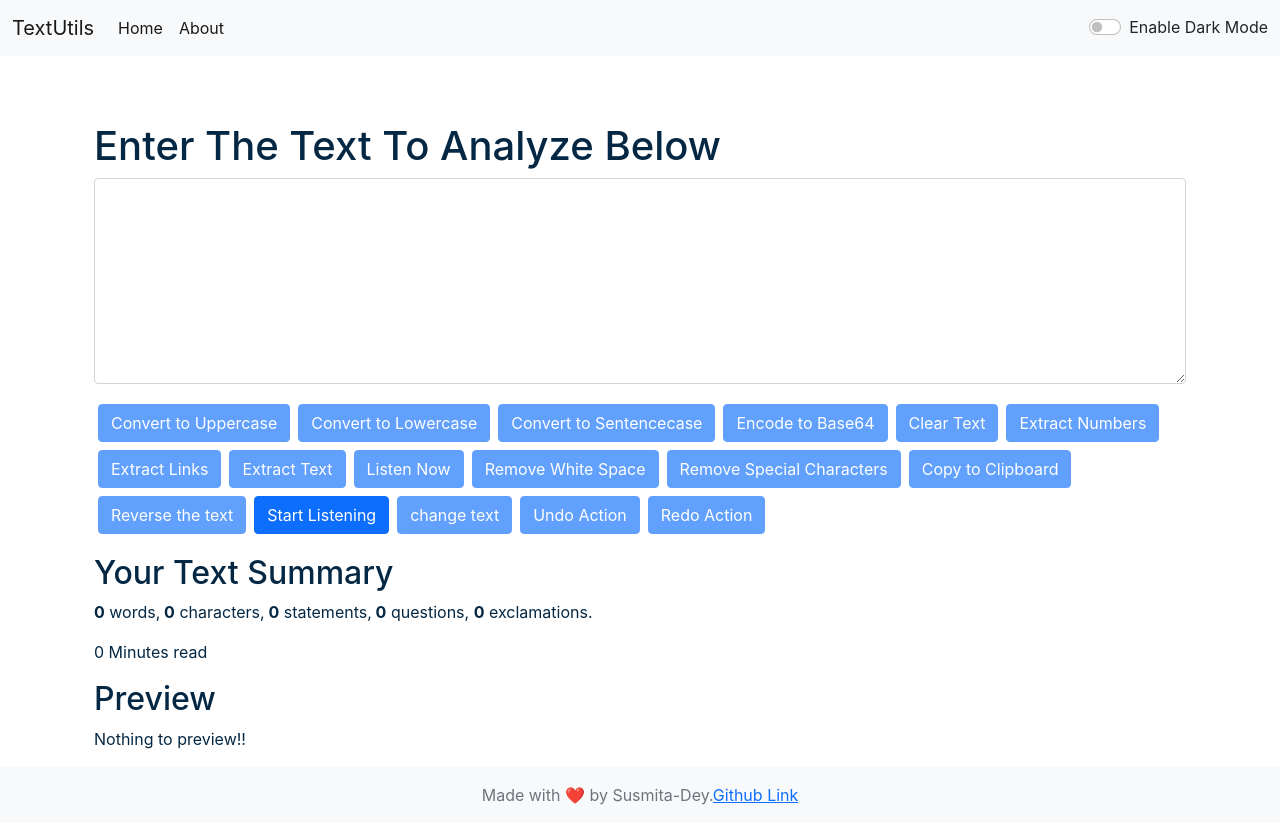
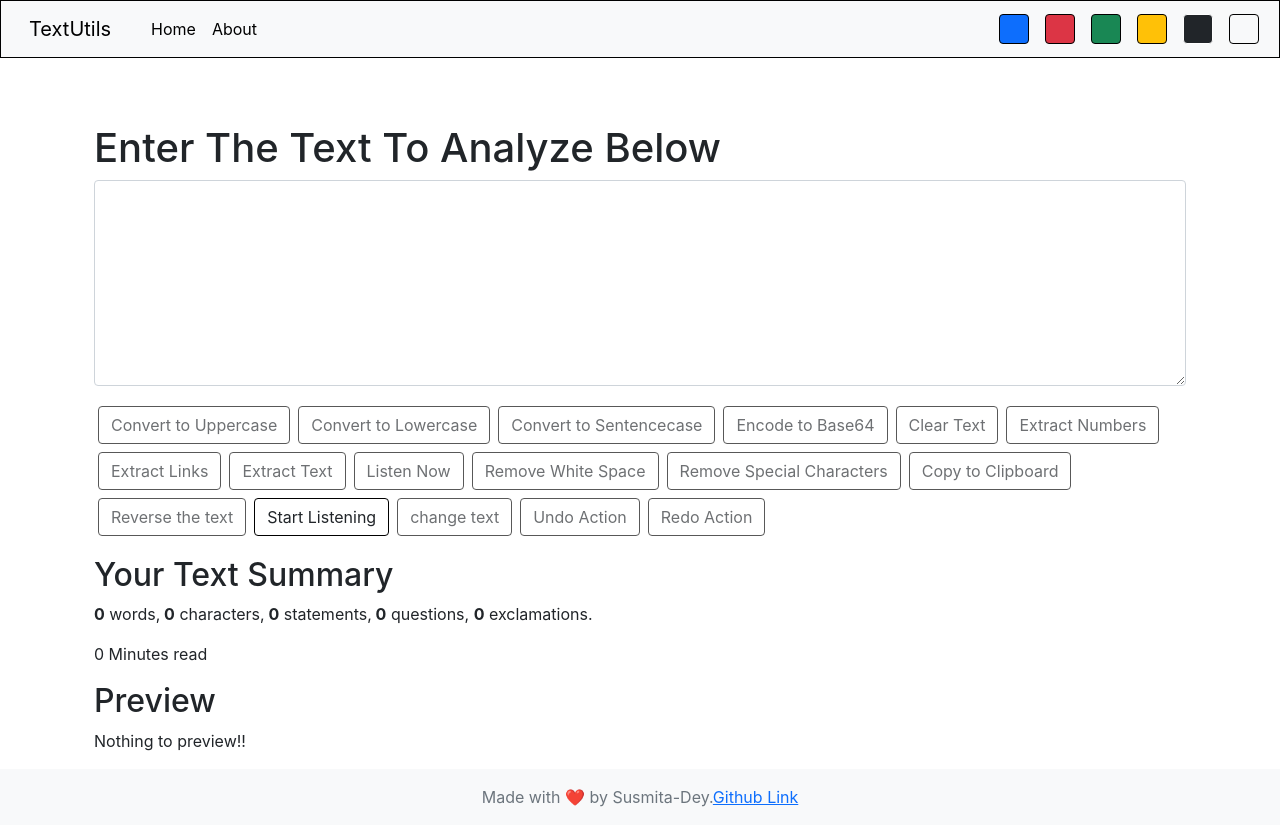
Before and after one commit to Susmita-Dey/TextUtils, a React (Create React App) app: page / in a window 1280 px wide. Built offline with nearby package versions, Linux system fonts and the light colour scheme.

Commit message:
color-palette

```diff
--- a/src/App.js
+++ b/src/App.js
@@ -21,27 +21,155 @@ function App() {
   //   document.body.classList.remove("bg-primary");
   // };
 
-  const toggleMode = () => {
-    // removeBodyClasses();
-    // console.log(cls);
-    // document.body.classList.add("bg-" + cls);
-    if (mode === "light") {
-      setMode("dark");
-      document.body.style.backgroundColor = "#042743";
-      showAlert("Dark mode has been enabled", "success");
+  const toggleMode = (mode) => {
+    if(mode==="dark"){
+      document.body.style.backgroundColor = "#042743"
+      document.body.style.color = "#fff"
 
-      // document.title = "TextUtils - Dark Mode";
-      // setInterval(() => {
-      //   document.title = "TextUtils - Dark Mode";
-      // }, 2000);
-      // setInterval(() => {
-      //   document.title = "Install TextUtils  now";
-      // }, 1500);
-    } else {
-      setMode("light");
-      document.body.style.backgroundColor = "white";
-      showAlert("Light mode has been enabled", "success");
-      // document.title = "TextUtils - Light Mode";
+      Array.from(document.getElementById("nav").classList).forEach(element => {
+        document.getElementById("nav").classList.remove(element)
+      });
+      document.getElementById("nav").classList.add("navbar-"+mode, "bg-"+mode, "navbar", "navbar-expand-lg")
+      Array.from(document.querySelectorAll(".nav-link")).forEach(element => {
+        element.style.color = "#fff"
+      });
+      document.getElementById("myBox").style.backgroundColor = "rgb(19, 70, 110)"
+      document.getElementById("myBox").style.color = "#fff"
+      Array.from(document.querySelectorAll(".btn")).forEach(element => {
+        element.style.backgroundColor = "rgb(19, 70, 110)"
+        element.style.color = "#fff"
+
+      });
+      Array.from(document.getElementById("footer").classList).forEach(element => {
+        document.getElementById("footer").classList.remove(element)
+      });
+      document.getElementById("footer").classList.add("footer", "mt-auto", "py-3", "bg-",mode)
+    }
+
+
+    if(mode==="light"){
+      document.body.style.backgroundColor = "#fff"
+      document.body.style.color = "#000"
+
+      Array.from(document.getElementById("nav").classList).forEach(element => {
+        document.getElementById("nav").classList.remove(element)
+      });
+      document.getElementById("nav").classList.add("navbar-"+mode, "bg-"+mode, "navbar", "navbar-expand-lg")
+      Array.from(document.querySelectorAll(".nav-link")).forEach(element => {
+        element.style.color = "#000"
+      });
+      document.getElementById("myBox").style.backgroundColor = "#fff"
+      document.getElementById("myBox").style.color = "#000"
+      Array.from(document.querySelectorAll(".btn")).forEach(element => {
+        element.style.backgroundColor = "#fff"
+        element.style.color = "#000"
+
+      });
+      Array.from(document.getElementById("footer").classList).forEach(element => {
+        document.getElementById("footer").classList.remove(element)
+      });
+      document.getElementById("footer").classList.add("footer", "mt-auto", "py-3", "bg-",mode)
+    }
+
+
+    if(mode==="primary"){
+      document.body.style.backgroundColor = "blue"
+      document.body.style.color = "#fff"
+
+      Array.from(document.getElementById("nav").classList).forEach(element => {
+        document.getElementById("nav").classList.remove(element)
+      });
+      document.getElementById("nav").classList.add("navbar-"+mode, "bg-"+mode, "navbar", "navbar-expand-lg")
+      Array.from(document.querySelectorAll(".nav-link")).forEach(element => {
+        element.style.color = "#fff"
+      });
+      document.getElementById("myBox").style.backgroundColor = "rgb(19, 70, 110)"
+      document.getElementById("myBox").style.color = "#fff"
+      Array.from(document.querySelectorAll(".btn")).forEach(element => {
+        element.style.backgroundColor = "rgb(19, 70, 110)"
+        element.style.color = "#fff"
+
+      });
+      Array.from(document.getElementById("footer").classList).forEach(element => {
+        document.getElementById("footer").classList.remove(element)
+      });
+      document.getElementById("footer").classList.add("footer", "mt-auto", "py-3", "bg-",mode)
+    }
+
+
+    if(mode==="danger"){
+      document.body.style.backgroundColor = "red"
+      document.body.style.color = "#fff"
+
+      Array.from(document.getElementById("nav").classList).forEach(element => {
+        document.getElementById("nav").classList.remove(element)
+      });
+      document.getElementById("nav").classList.add("navbar-"+mode, "bg-"+mode, "navbar", "navbar-expand-lg")
+      Array.from(document.querySelectorAll(".nav-link")).forEach(element => {
+        element.style.color = "#fff"
+      });
+      document.getElementById("myBox").style.backgroundColor = "#ff5c5c"
+      document.getElementById("myBox").style.color = "#fff"
+      Array.from(document.querySelectorAll(".btn")).forEach(element => {
+        element.style.backgroundColor = "#ff5c5c"
+        element.style.color = "#fff"
+
+      });
+      Array.from(document.getElementById("footer").classList).forEach(element => {
+        document.getElementById("footer").classList.remove(element)
+      });
+      document.getElementById("footer").classList.add("footer", "mt-auto", "py-3", "bg-",mode)
+    }
+
+
+
+    if(mode==="success"){
+      document.body.style.backgroundColor = "#00A300"
+      document.body.style.color = "#fff"
+
+      Array.from(document.getElementById("nav").classList).forEach(element => {
+        document.getElementById("nav").classList.remove(element)
+      });
+      document.getElementById("nav").classList.add("navbar-"+mode, "bg-"+mode, "navbar", "navbar-expand-lg")
+      Array.from(document.querySelectorAll(".nav-link")).forEach(element => {
+        element.style.color = "#fff"
+      });
+      document.getElementById("myBox").style.backgroundColor = "#5CFF5C"
+      document.getElementById("myBox").style.color = "#fff"
+      Array.from(document.querySelectorAll(".btn")).forEach(element => {
+        element.style.backgroundColor = "#5CFF5C"
+        element.style.color = "#fff"
+
+      });
+      Array.from(document.getElementById("footer").classList).forEach(element => {
+        document.getElementById("footer").classList.remove(element)
+      });
+      document.getElementById("footer").classList.add("footer", "mt-auto", "py-3", "bg-",mode)
+    }
+
+
+    if(mode==="warning"){
+      document.body.style.backgroundColor = "#FFFF2E"
+      document.body.style.color = "#000"
+
+      Array.from(document.getElementById("nav").classList).forEach(element => {
+        document.getElementById("nav").classList.remove(element)
+      });
+      document.getElementById("nav").classList.add("navbar-"+mode, "bg-"+mode, "navbar", "navbar-expand-lg")
+      Array.from(document.querySelectorAll(".nav-link")).forEach(element => {
+        element.style.color = "#000"
+      });
+      document.getElementById("myBox").style.backgroundColor = "#FFFF5C"
+      document.getElementById("myBox").style.color = "#000"
+      Array.from(document.querySelectorAll(".btn")).forEach(element => {
+        element.style.backgroundColor = "#FFFF5C"
+        element.style.color = "#000"
+
+      });
+      Array.from(document.getElementById("footer").classList).forEach(element => {
+        document.getElementById("footer").classList.remove(element)
+      });
+      document.getElementById("footer").classList.add("footer", "mt-auto", "py-3", "bg-",mode)
     }
   };
 
--- a/src/components/Alert.js
+++ b/src/components/Alert.js
@@ -10,7 +10,7 @@ export default function Alert(props) {
       {props.alert && (
         <div
           className={`alert alert-${props.alert.type} alert-dismissible fade show`}
-          role="alert"
+          role="alert" id="alert"
         >
           <strong>{capitalize(props.alert.type)}</strong>: {props.alert.msg}
         </div>
--- a/src/components/Footer.js
+++ b/src/components/Footer.js
@@ -4,7 +4,7 @@ export class Footer extends Component {
   render() {
     return (
       <div>
-        <footer className="footer mt-auto py-3 bg-light">
+        <footer className="footer mt-auto py-3 bg-light" id="footer">
             <div className="container text-center">
             <span class="text-muted" >Made with ❤️ by Susmita-Dey.<a href="https://github.com/Susmita-Dey/TextUtils">Github Link</a> </span>
             </div>
--- a/src/components/Navbar.js
+++ b/src/components/Navbar.js
@@ -6,9 +6,10 @@ export default function Navbar(props) {
   return (
     <nav
       className={`navbar navbar-expand-lg navbar-${props.mode} bg-${props.mode}`}
+      id="nav" style={{"border":"0.5px solid black"}}
     >
       <div className="container-fluid">
-        <Link className="navbar-brand" to="/">
+        <Link className="navbar-brand nav-link" to="/"  style={{"color":"black"}}>
           {props.title}
         </Link>
         <button
@@ -25,81 +26,34 @@ export default function Navbar(props) {
         <div className="collapse navbar-collapse" id="navbarSupportedContent">
           <ul className="navbar-nav me-auto mb-2 mb-lg-0">
             <li className="nav-item">
-              <Link className="nav-link active" aria-current="page" to="/">
+              <Link className="nav-link active" aria-current="page" to="/" style={{"color":"black"}}>
                 Home
               </Link>
             </li>
             <li className="nav-item">
-              <Link className="nav-link active" to="/about">
+              <Link className="nav-link active" to="/about" style={{"color":"black"}}>
                 {props.aboutText}
               </Link>
             </li>
           </ul>
-          {/* <div className="d-flex">
-            <div
-              className="bg-primary rounded mx-2"
-              onClick={() => {
-                props.toggleMode("primary");
-              }}
-              style={{ height: "30px", width: "30px", cursor: "pointer" }}
-            ></div>
-            <div
-              className="bg-success rounded mx-2"
-              onClick={() => {
-                props.toggleMode("success");
-              }}
-              style={{ height: "30px", width: "30px", cursor: "pointer" }}
-            ></div>
-            <div
-              className="bg-danger rounded mx-2"
-              onClick={() => {
-                props.toggleMode("danger");
-              }}
-              style={{ height: "30px", width: "30px", cursor: "pointer" }}
-            ></div>
-            <div
-              className="bg-warning rounded mx-2"
-              onClick={() => {
-                props.toggleMode("warning");
-              }}
-              style={{ height: "30px", width: "30px", cursor: "pointer" }}
-            ></div>
-            <div
-              className="bg-dark rounded mx-2"
-              onClick={() => {
-                props.toggleMode("dark");
-              }}
-              style={{ height: "30px", width: "30px", cursor: "pointer" }}
-            ></div>
-            <div
-              className="bg-light rounded mx-2"
-              onClick={() => {
-                props.toggleMode("light");
-              }}
-              style={{ height: "30px", width: "30px", cursor: "pointer" }}
-            ></div>
-          </div> */}
-          <div
-            className={`form-check form-switch text-${
-              props.mode === "light" ? "dark" : "light"
-            }`}
-          >
-            <input
-              className="form-check-input"
-              type="checkbox"
-              onClick={() => {
-                props.toggleMode("light");
-              }}
-              role="switch"
-              id="flexSwitchCheckDefault"
-            />
-            <label
-              className="form-check-label"
-              htmlFor="flexSwitchCheckDefault"
-            >
-              Enable Dark Mode
-            </label>
-          </div>
+          <div className="d-flex">
+              <div className="bg-primary rounded mx-2" onClick={()=>{props.toggleMode('primary')}} style={{height:'30px', width:'30px',cursor :'pointer',border:'1px solid black'}}></div>
+            </div>
+            <div className="d-flex">
+              <div className="bg-danger rounded mx-2" onClick={()=>{props.toggleMode('danger')}} style={{height:'30px', width:'30px',cursor :'pointer',border:'1px solid black'}}></div>
+            </div>
+            <div className="d-flex">
+              <div className="bg-success rounded mx-2" onClick={()=>{props.toggleMode('success')}} style={{height:'30px', width:'30px',cursor :'pointer',border:'1px solid black'}}></div>
+            </div>
+            <div className="d-flex">
+              <div className="bg-warning rounded mx-2" onClick={()=>{props.toggleMode('warning')}} style={{height:'30px', width:'30px',cursor :'pointer',border:'1px solid black'}}></div>
+            </div>
+            <div className="d-flex text-dark">
+              <div className="bg-dark rounded mx-2" onClick={()=>{props.toggleMode('dark')}} style={{height:'30px', width:'30px',cursor :'pointer',border:'1px solid white'}}></div>
+            </div>
+            <div className="d-flex text-light">
+              <div className="bg-light rounded mx-2" onClick={()=>{props.toggleMode('light')}} style={{height:'30px', width:'30px',cursor :'pointer',border:'1px solid black'}}></div>
+            </div>
         </div>
       </div>
     </nav>
--- a/src/components/TextForm.js
+++ b/src/components/TextForm.js
@@ -218,9 +218,6 @@ export default function TextForm(props) {
     <>
       <div
         className="container"
-        style={{
-          color: props.mode === 'dark' ? 'white' : '#042743',
-        }}
       >
         <h1 className="mb-2">{props.heading}</h1>
         <div className="mb-3">
@@ -238,123 +235,143 @@ export default function TextForm(props) {
         </div>
         <button
           disabled={text.length === 0}
-          className="btn btn-primary mx-1 my-1"
+          className="btn  mx-1 my-1"
           onClick={handleUpClick}
+          style={{border:"1px solid black"}}
         >
           Convert to Uppercase
         </button>
         <button
           disabled={text.length === 0}
-          className="btn btn-primary mx-1 my-1"
+          className="btn  mx-1 my-1"
           onClick={handleLowClick}
+          style={{border:"1px solid black"}}
         >
           Convert to Lowercase
         </button>
         <button
           disabled={text.length === 0}
-          className="btn btn-primary mx-1 my-1"
+          className="btn  mx-1 my-1"
           onClick={handleSentenceClick}
+          style={{border:"1px solid black"}}
         >
           Convert to Sentencecase
         </button>
         <button
           disabled={text.length === 0}
-          className="btn btn-primary mx-1 my-1"
+          className="btn  mx-1 my-1"
           onClick={handlebase64Click}
+          style={{border:"1px solid black"}}
         >
           Encode to Base64
         </button>
         <button
           disabled={text.length === 0}
-          className="btn btn-primary mx-1 my-1"
+          className="btn  mx-1 my-1"
           onClick={handleClearClick}
+          style={{border:"1px solid black"}}
         >
           Clear Text
         </button>
         <button
           disabled={text.length === 0}
-          className="btn btn-primary mx-1 my-1"
+          className="btn  mx-1 my-1"
           onClick={handleNumExtract}
+          style={{border:"1px solid black"}}
         >
           Extract Numbers
         </button>
         <button
           disabled={text.length === 0}
-          className="btn btn-primary mx-1 my-1"
+          className="btn  mx-1 my-1"
           onClick={handleLinkExtract}
+          style={{border:"1px solid black"}}
         >
           Extract Links
         </button>
         <button
           disabled={text.length === 0}
-          className="btn btn-primary mx-1 my-1"
+          className="btn  mx-1 my-1"
           onClick={handletextExtract}
+          style={{border:"1px solid black"}}
         >
           Extract Text
         </button>
         <button
           disabled={text.length === 0}
-          className="btn btn-primary mx-1 my-1"
+          className="btn  mx-1 my-1"
           onClick={handleSpeakClick}
+          style={{border:"1px solid black"}}
         >
           Listen Now
         </button>
         <button
           disabled={text.length === 0}
-          className="btn btn-primary mx-1 my-1"
+          className="btn  mx-1 my-1"
           onClick={handleRemoveWhiteSpaceClick}
+          style={{border:"1px solid black"}}
         >
           Remove White Space
         </button>
 
         <button
           disabled={text.length === 0}
-          className="btn btn-primary mx-1 my-1"
+          className="btn  mx-1 my-1"
           onClick={handleRemoveSpecialCharacters}
+          style={{border:"1px solid black"}}
         >
           Remove Special Characters
         </button>
 
         <button
           disabled={text.length === 0}
-          className="btn btn-primary mx-1 my-1"
+          className="btn mx-1 my-1"
           onClick={handleCopyClick}
+          style={{border:"1px solid black"}}
         >
           Copy to Clipboard
         </button>
         <button
           disabled={text.length === 0}
-          className="btn btn-primary mx-1 my-1"
+          className="btn  mx-1 my-1"
           onClick={handlereverseClick}
+          style={{border:"1px solid black"}}
         >
           Reverse the text
         </button>
 
         <button
-          className="btn btn-primary mx-1 my-1"
+          className="btn  mx-1 my-1"
           onClick={() => setIsListening((prevState) => !prevState)}
+
+          style={{border:"1px solid black"}}
         >
           {isListening ? 'Stop Listening' : 'Start Listening'}
         </button>
 
         <button
           disabled={text.length === 0}
-          className="btn btn-primary mx-1 my-1"
+          className="btn  mx-1 my-1"
+
+          style={{border:"1px solid black"}}
           onClick={replace}
         >
           change text
         </button>
         <button
           disabled={textState.undoStack.length === 0}
-          className="btn btn-primary mx-1 my-1"
+          className="btn  mx-1 my-1"
+
+          style={{border:"1px solid black"}}
           onClick={handleUndo}
         >
           Undo Action
         </button>
         <button
           disabled={textState.redoStack.length === 0}
-          className="btn btn-primary mx-1 my-1"
+          className="btn  mx-1 my-1"
           onClick={handleRedo}
+          style={{border:"1px solid black"}}
         >
           Redo Action
         </button>
@@ -362,9 +379,6 @@ export default function TextForm(props) {
 
       <div
         className="container my-3"
-        style={{
-          color: props.mode === 'dark' ? 'white' : '#042743',
-        }}
       >
         <h2>Your Text Summary</h2>
         <p>
```
Also changed, not shown: package.json (line endings or trailing spaces), 1 other file (tests, documents, lock files or other folders).
